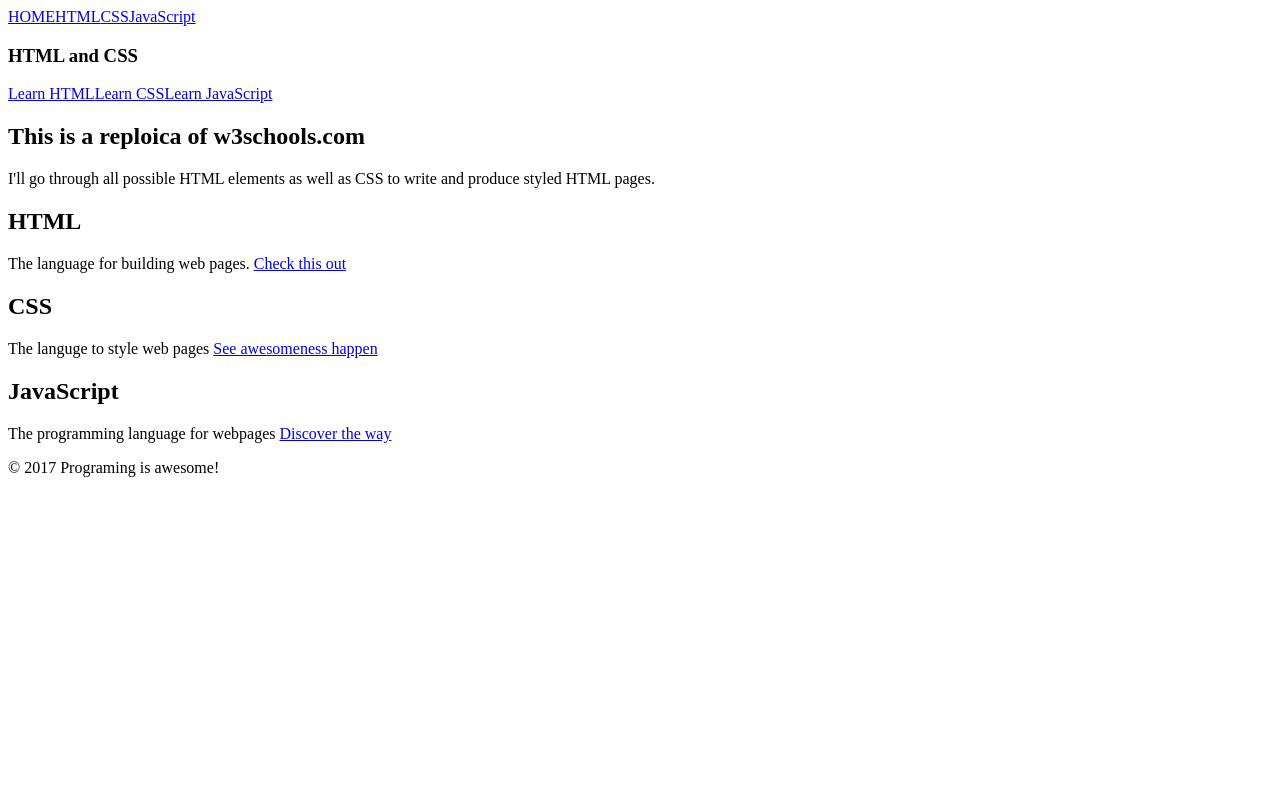
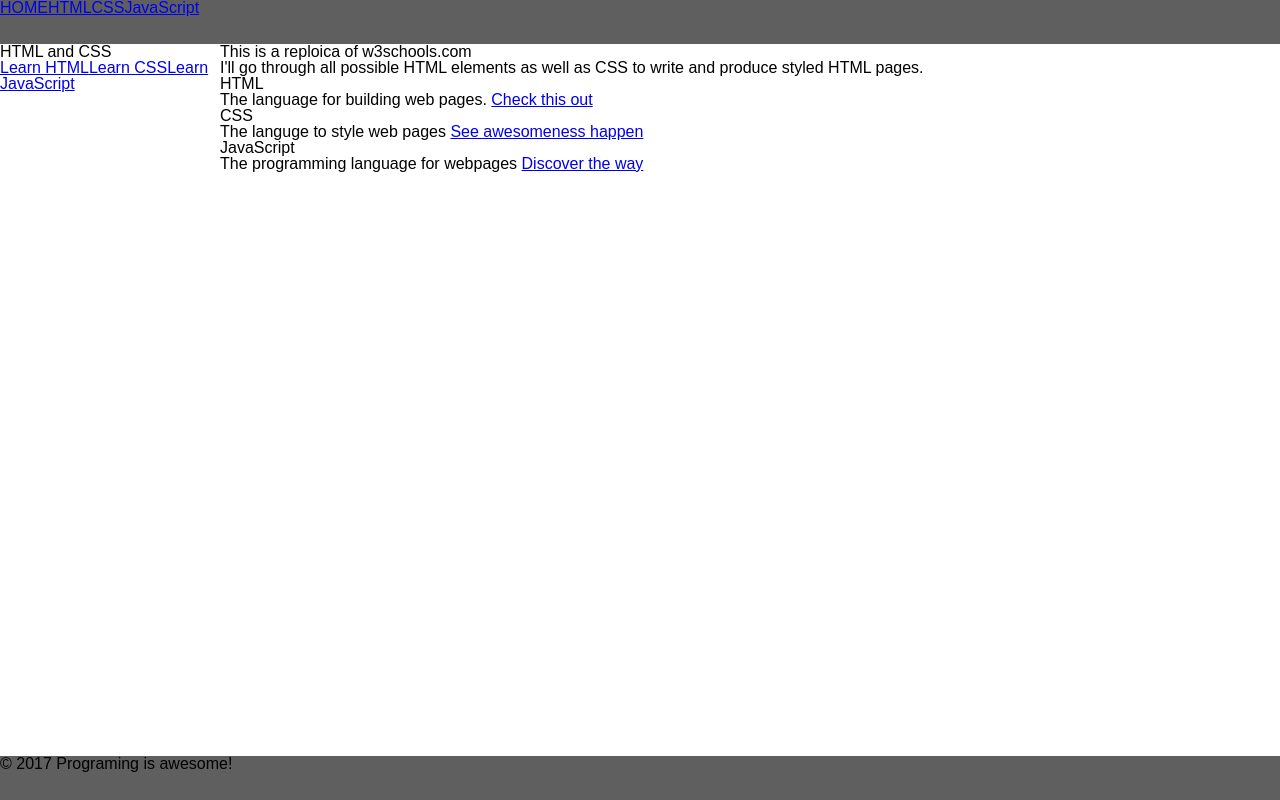
Before and after one commit to ShokadinuEU/w3schools_replica, a website: page src/index.pug in a window 1280 px wide. Drawn offline with nearby package versions, Linux system fonts and the light colour scheme; files that its build step writes are made by us from their sources.

Commit message:
implent grid system and default reset for landing page

```diff
--- a/src/index.pug
+++ b/src/index.pug
@@ -3,6 +3,7 @@ html
   head
     title Learn to code HTML, CSS and JavaScript
     meta(name="description", content="this is and HTML replica of w3schools")
+    link(rel="stylesheet", href="style.css")
   body
     header
       a(href="/") HOME
--- /dev/null
+++ b/src/reset.scss
@@ -0,0 +1,48 @@
+/* http://meyerweb.com/eric/tools/css/reset/
+   v2.0 | 20110126
+   License: none (public domain)
+*/
+
+html, body, div, span, applet, object, iframe,
+h1, h2, h3, h4, h5, h6, p, blockquote, pre,
+a, abbr, acronym, address, big, cite, code,
+del, dfn, em, img, ins, kbd, q, s, samp,
+small, strike, strong, sub, sup, tt, var,
+b, u, i, center,
+dl, dt, dd, ol, ul, li,
+fieldset, form, label, legend,
+table, caption, tbody, tfoot, thead, tr, th, td,
+article, aside, canvas, details, embed,
+figure, figcaption, footer, header, hgroup,
+menu, nav, output, ruby, section, summary,
+time, mark, audio, video {
+	margin: 0;
+	padding: 0;
+	border: 0;
+	font-size: 100%;
+	font: inherit;
+	vertical-align: baseline;
+}
+/* HTML5 display-role reset for older browsers */
+article, aside, details, figcaption, figure,
+footer, header, hgroup, menu, nav, section {
+	display: block;
+}
+body {
+	line-height: 1;
+}
+ol, ul {
+	list-style: none;
+}
+blockquote, q {
+	quotes: none;
+}
+blockquote:before, blockquote:after,
+q:before, q:after {
+	content: '';
+	content: none;
+}
+table {
+	border-collapse: collapse;
+	border-spacing: 0;
+}
--- /dev/null
+++ b/src/style.scss
@@ -0,0 +1,55 @@
+@import 'reset';
+
+:root {
+  --color-scorpion: #5f5f5f;
+  --color--white: #fff;
+  --color-fruit-salad: #4CAF50;
+  --color--black: #000;
+  --color--seashell: #f1f1f1;
+  --color--silver: #ccc;
+}
+
+html, body {
+  height: 100%;
+
+}
+
+* {
+  box-sizing: border-box;
+}
+
+body {
+  display: grid;
+  grid-template-columns: 220px 1fr;
+  grid-template-rows: 44px 1fr 44px;
+  font-family: Arial, Helvetica, sans-serif;
+}
+
+header {
+  grid-column: 1/3;
+  grid-row: 1/2;
+}
+
+nav {
+  grid-column: 1/2;
+  grid-row: 2/3;
+}
+
+footer {
+  grid-column: 1/3;
+  grid-row: 3/4;
+}
+
+article {
+  grid-column: 2/3;
+  grid-row: 2/3;
+}
+
+header,
+footer {
+  background-color: var(--color-scorpion);
+}
+
+nav {
+  background-color: var(--color-seashell);
+}
```
